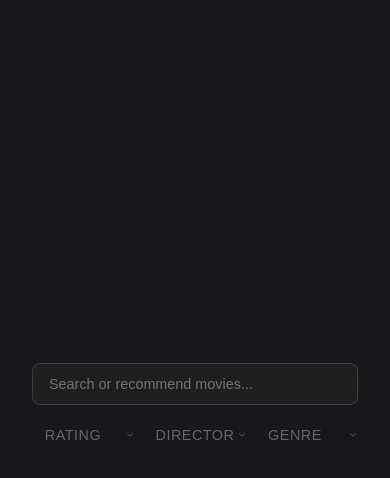
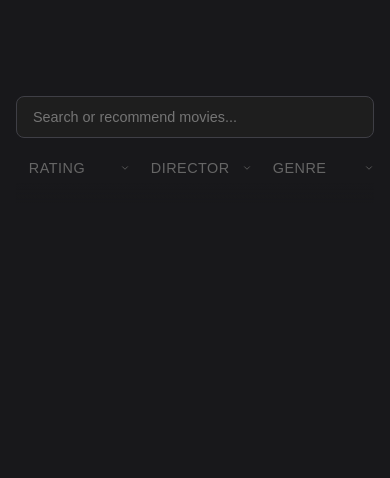
Before and after one commit to kushaykejriwal/personal-website, a website: page movies.html in a window 390 px wide. Drawn offline with Linux system fonts and the light colour scheme; no server answers.

Commit message:
Search box

```diff
--- a/css/movies.css
+++ b/css/movies.css
@@ -27,16 +27,39 @@ body {
     font-size: 1rem;  /* Match option-button size */
 }
 .movies-container {
-    max-width: 42rem;
     width: 100%;
+    margin: 0 auto;
+    position: relative;
+    /* height: 100vh; */
+    display: flex;
+    flex-direction: column;
 }
 
 .movies-header {
-    margin-bottom: 2rem;
+    position: fixed;
+    top: 20px;
+    width: 42rem;
+    max-width: calc(100% - 2rem);
+    left: 50%;
+    transform: translateX(-50%);
+    z-index: 100;
+    background-color: #18181B;
+}
+
+.movies-header::after {
+    content: '';
+    position: absolute;
+    bottom: -20px;
+    left: 0;
+    right: 0;
+    height: 20px;
+    background: linear-gradient(to bottom, #18181B 0%, rgba(24, 24, 27, 0) 100%);
+    pointer-events: none;
 }
 
 .search-container {
     margin-bottom: 1rem;
+    margin-top: 1rem;
 }
 
 #movieSearch {
@@ -102,9 +125,16 @@ body {
 }
 
 .movie-grid {
+    margin-top: 240px; /* Space for fixed header */
+    width: 42rem;
+    max-width: calc(100% - 2rem);
+    margin-left: auto;
+    margin-right: auto;
     display: grid;
     grid-template-columns: repeat(auto-fill, minmax(150px, 1fr));
     gap: 1rem;
+    overflow-y: auto; /* Enable vertical scrolling */
+    padding-bottom: 2rem; /* Add some bottom padding */
 }
 
 .movie-card {
@@ -376,6 +406,7 @@ body {
         opacity: 1;
     }
 
+
     .movie-card:hover .movie-rating {
         color: white;  /* Change star color to white on hover */
     }
@@ -393,14 +424,18 @@ body {
 }
 
 @media (max-width: 768px) {
-    .movies-container {
-      max-width: 100%;
-      padding: 0 1rem;
+
+    .movies-header {
+        width: calc(100%);
+        top: 80px;
     }
 
     .movie-grid {
-      grid-template-columns: repeat(4, 1fr);
-      gap: 0.5rem;
+        margin-top: 180px;
+        width: calc(100%);
+        max-width: calc(100%);
+        grid-template-columns: repeat(4, 1fr);
+        gap: 0.5rem;
     }
 
     .movie-poster {
```
